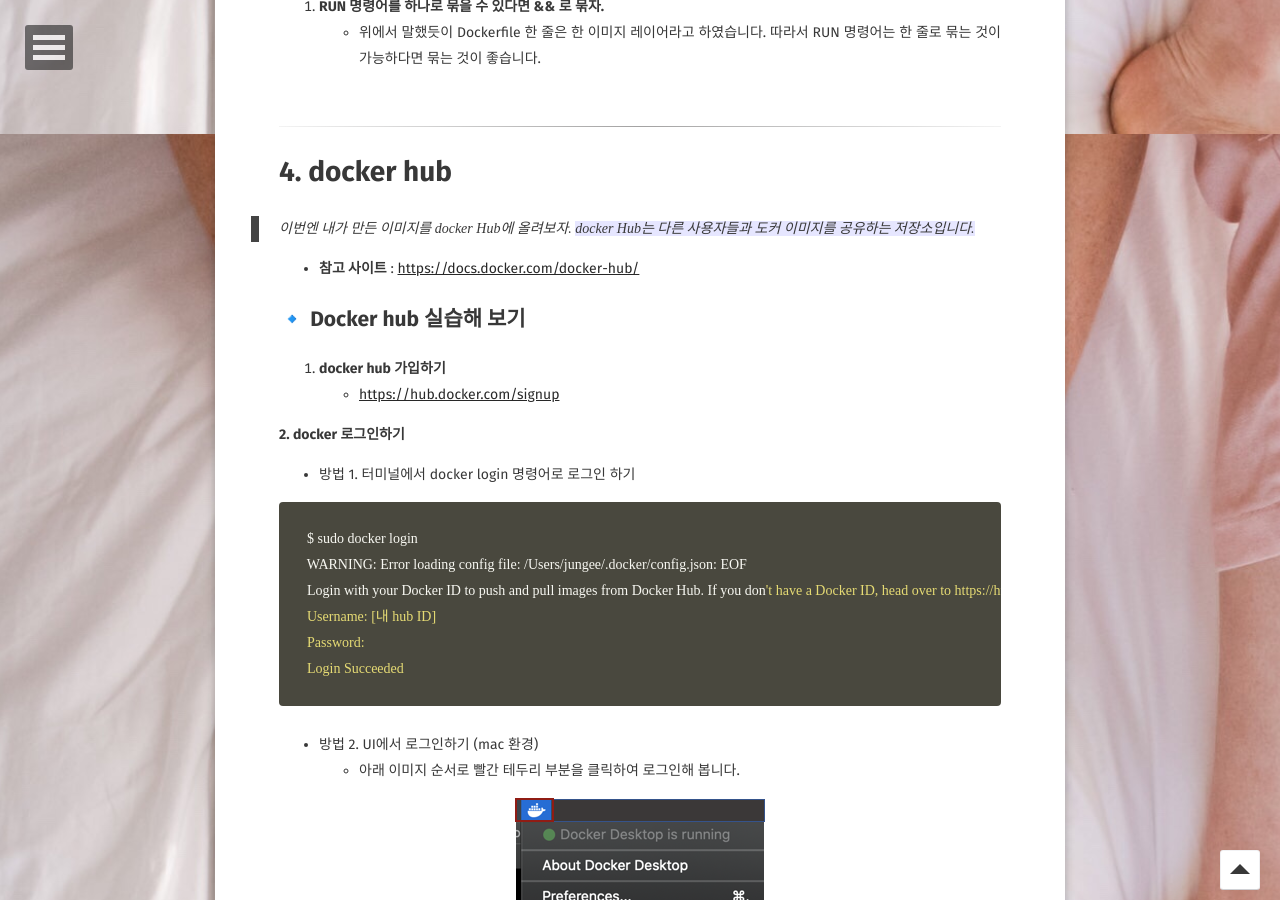
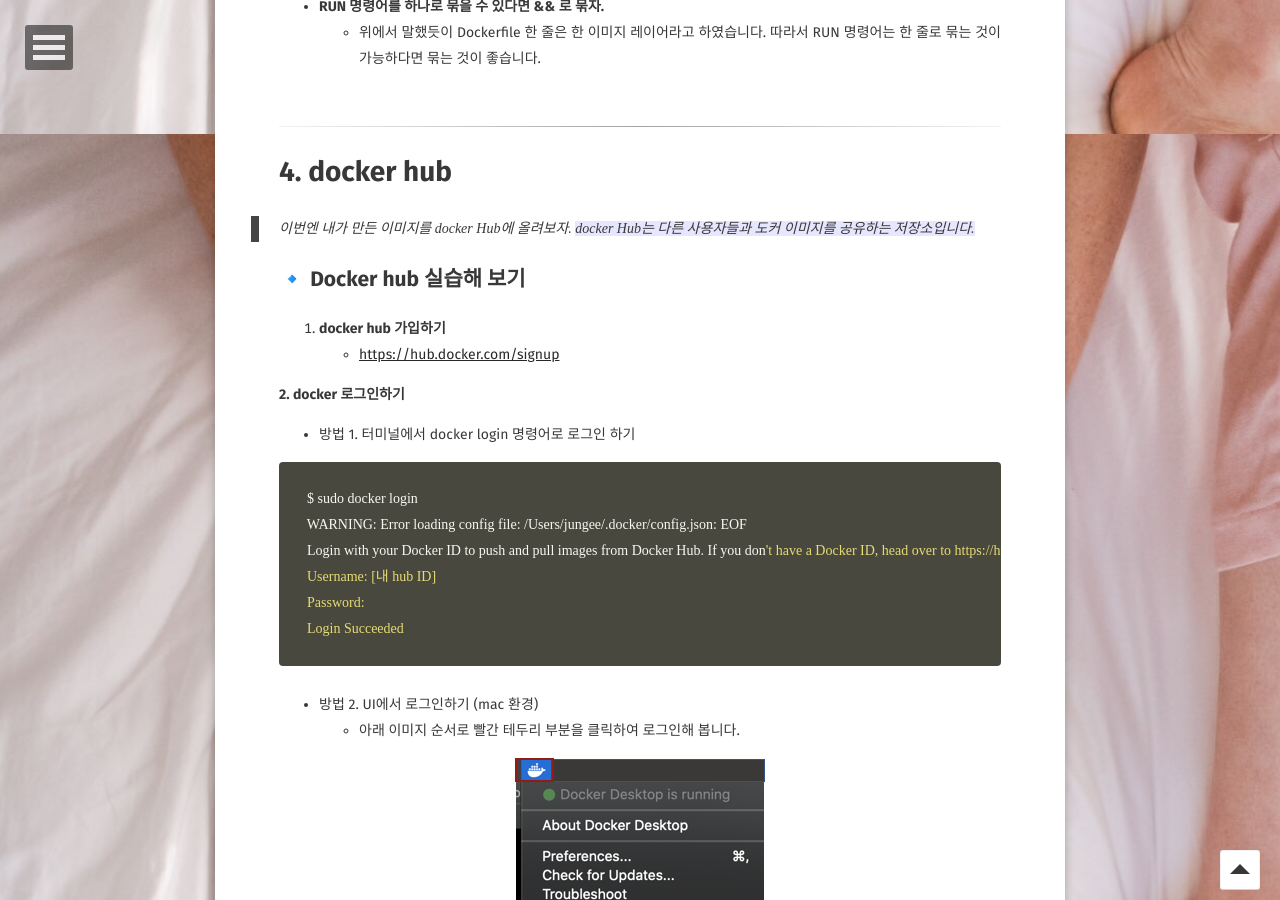
Before and after one commit to JUNGEEYOU/JUNGEEYOU.github.io, a Jekyll site: the page built from _posts/2020-03-29-docker-3-post.md, in a window 1280 px wide and 900 px high, scrolled down 11566 px. Built offline with Jekyll 4.4.1, drawn with Linux system fonts in a browser that asks for light colours; some web fonts are replaced; comment, search, counter and statistics services are not loaded; some of the changed lines change nothing that is shown.

```diff
--- a/_posts/2020-03-29-docker-3-post.md
+++ b/_posts/2020-03-29-docker-3-post.md
@@ -358,7 +358,7 @@
 
 ### 🔸  Dockerfile 작성 시, 주의점
 
-1. **.dockerignore 파일을 작성하여 불필요한 파일을 이미지에 포함 시키지 말자.**
+- **.dockerignore 파일을 작성하여 불필요한 파일을 이미지에 포함 시키지 말자.**
     - 참고 : [https://docs.docker.com/engine/reference/builder/#dockerignore-file](https://docs.docker.com/engine/reference/builder/#dockerignore-file)
     - 아래 예제는 Dockerfile은 포함 시키지 않고 빌드 하고자 합니다.
     {% highlight shell %}
@@ -381,7 +381,7 @@
     {% endhighlight %}
 
 
-2. **RUN 명령어를 하나로 묶을 수 있다면 && 로 묶자.**
+- **RUN 명령어를 하나로 묶을 수 있다면 && 로 묶자.**
     - 위에서 말했듯이 Dockerfile 한 줄은 한 이미지 레이어라고 하였습니다. 따라서 RUN 명령어는 한 줄로 묶는 것이 가능하다면 묶는 것이 좋습니다.
 
 <br/>
@@ -391,8 +391,6 @@
 # 4. docker hub
 
 > 이번엔 내가 만든 이미지를 docker Hub에 올려보자. <span style="background-color: #e6e6ff; font-clolr: #000000"> docker Hub는 다른 사용자들과 도커 이미지를 공유하는 저장소입니다.</span>
-
-- **참고 사이트** : [https://docs.docker.com/docker-hub/](https://docs.docker.com/docker-hub/)
 
 ## 🔹 Docker hub 실습해 보기
 
@@ -457,6 +455,7 @@
 
 ![Untitled/Untitled%206.png](/assets/img/docker/basic_3/Untitled%206.png)
 
+<br/>
 **6. 이전 이미지를 지우고, hub에 올린 이미지를 다운받아 보자.**
 
 - **docker rmi** :  이미지를 삭제
```
